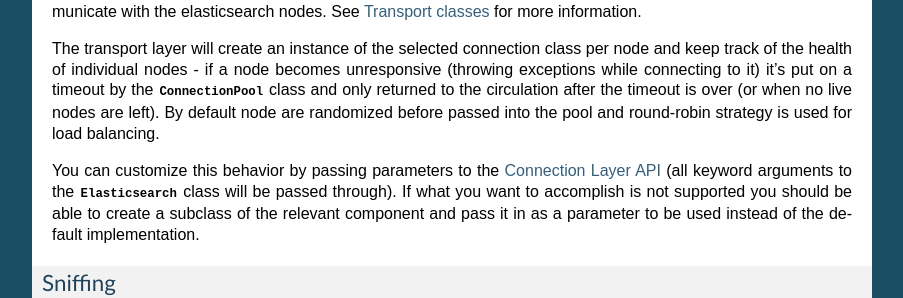
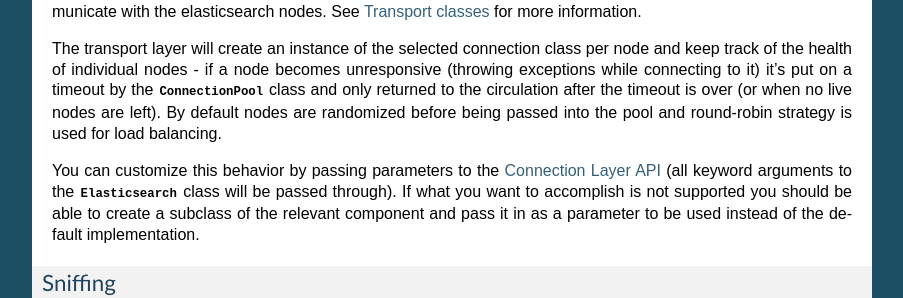
Before and after one commit to riki-tanaka/ElasticSearch-Python, a Sphinx documentation site: the page built from docs/index.rst, in a window 1280 px wide and 900 px high, scrolled down 969 px. Shown: the part 179-477 px from the top of the window, without its empty margins (198-1101 px from the left). Built offline with Sphinx 7.4.7, drawn with Linux system fonts in a browser that asks for light colours; some of the changed text lies outside the part shown.

Commit message:
fix minor doc typos

```diff
--- a/docs/index.rst
+++ b/docs/index.rst
@@ -77,7 +77,7 @@ per node and keep track of the health of individual nodes - if a node becomes
 unresponsive (throwing exceptions while connecting to it) it's put on a timeout
 by the :class:`~elasticsearch.ConnectionPool` class and only returned to the
 circulation after the timeout is over (or when no live nodes are left). By
-default node are randomized before passed into the pool and round-robin
+default nodes are randomized before being passed into the pool and round-robin
 strategy is used for load balancing.
 
 You can customize this behavior by passing parameters to the
```
Also changed, not shown: other parts of docs/index.rst (+1 -1 lines).
